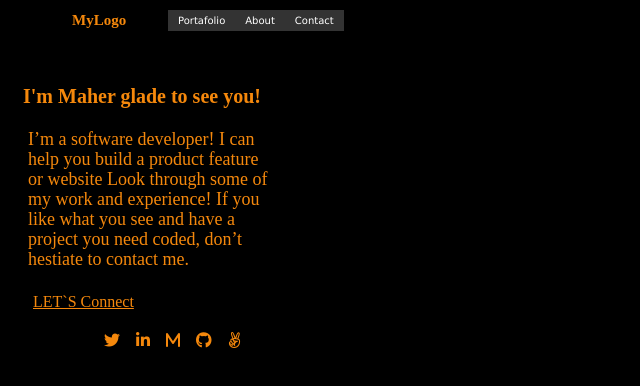
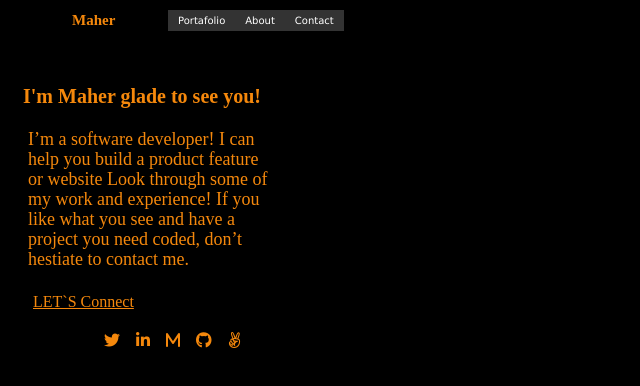
Before and after one commit to maherramadan78/portfolio-project, a website: page index.html in a window 1280 px wide. Shown: the full height of the page, 0-640 px from the left. Drawn offline with Linux system fonts and the light colour scheme.

Commit message:
changed logo for my name

```diff
--- a/index.html
+++ b/index.html
@@ -14,7 +14,7 @@
     <div class="eclipse11"><img  src="./img/Ellipse11.png" ></div>
     <div class="ellipse5"><img  src="./img/Ellipse5.png" ></div>
     -->
-    <div class="MyLogo"><h1 >MyLogo</h1>
+    <div class="MyLogo"><h1 >Maher</h1>
 
 
     </div>
```
